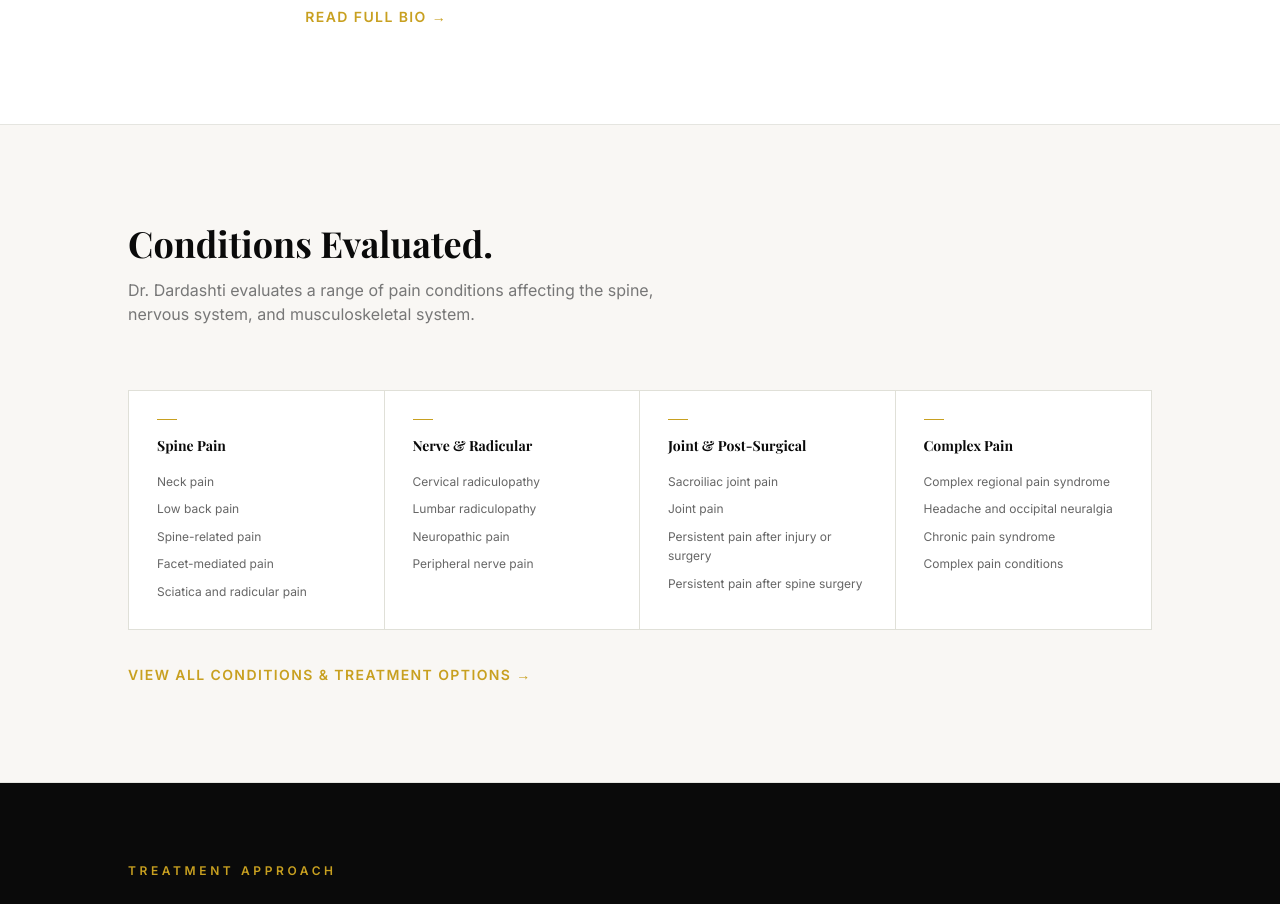
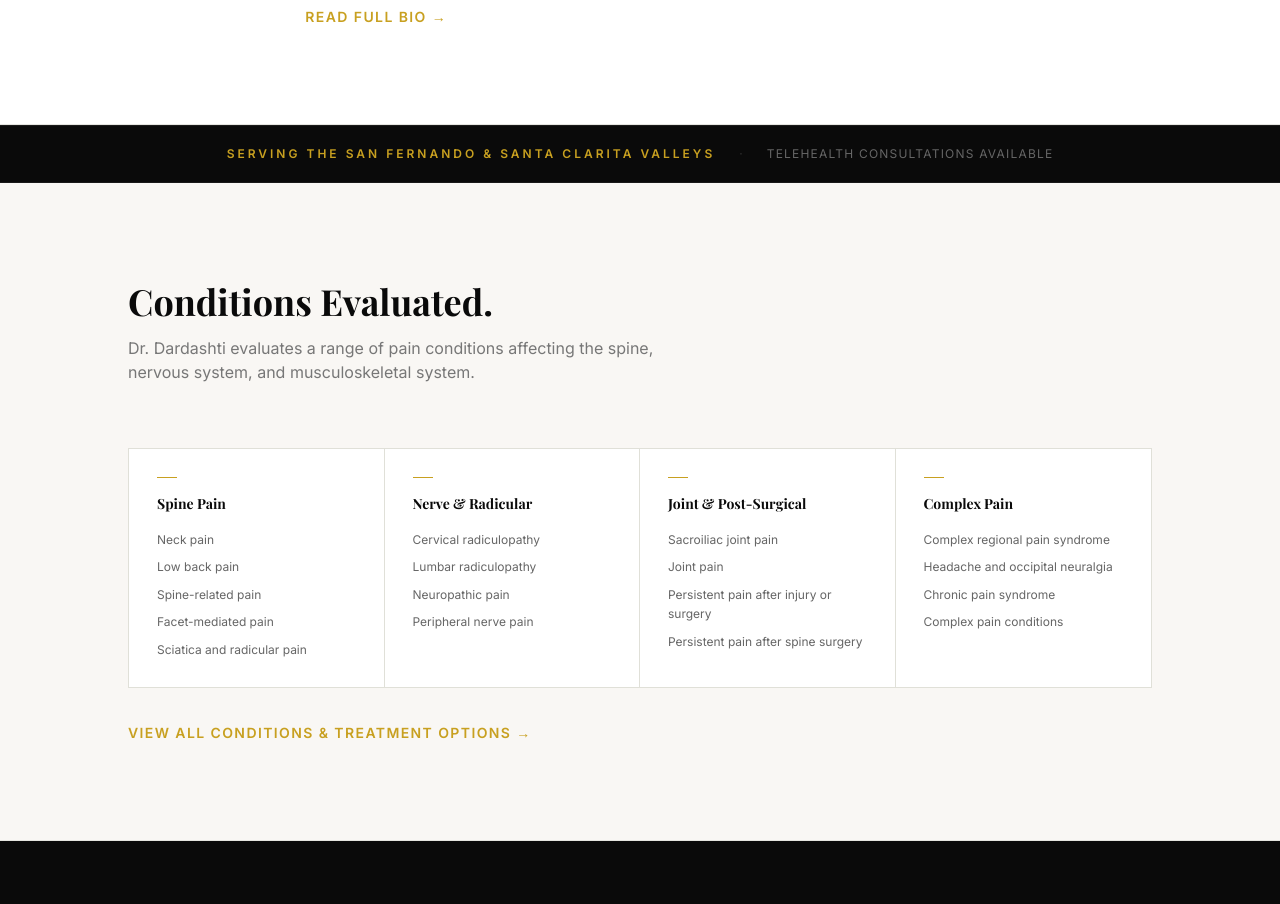
Before and after one commit to SimonDardashti/drdardashti-website, a Next.js app: page / in a window 1280 px wide. Shown: the part 1200-2104 px from the top of the page. Built offline with nearby package versions, Linux system fonts and the light colour scheme; a web font is replaced by a local one.

Commit message:
Add service area banner

```diff
--- a/app/page.tsx
+++ b/app/page.tsx
@@ -139,6 +139,19 @@ export default function Home() {
         </div>
       </section>
 
+      {/* BANNER — SERVICE AREA */}
+      <section className="bg-[#0a0a0a] py-5 px-6 border-y border-[#1a1a1a]">
+        <div className="max-w-5xl mx-auto flex flex-col sm:flex-row items-center justify-center gap-2 sm:gap-6 text-center">
+          <span className="text-[#c8a020] text-xs font-semibold tracking-[0.25em] uppercase whitespace-nowrap">
+            Serving the San Fernando &amp; Santa Clarita Valleys
+          </span>
+          <span className="hidden sm:block text-[#333] text-xs">·</span>
+          <span className="text-[#666] text-xs tracking-widest uppercase">
+            Telehealth Consultations Available
+          </span>
+        </div>
+      </section>
+
       {/* SECTION 02 — CONDITIONS */}
       <section className="bg-[#f9f7f4] py-24 px-6 border-b border-[#e5e5e0]">
         <div className="max-w-5xl mx-auto">
```
